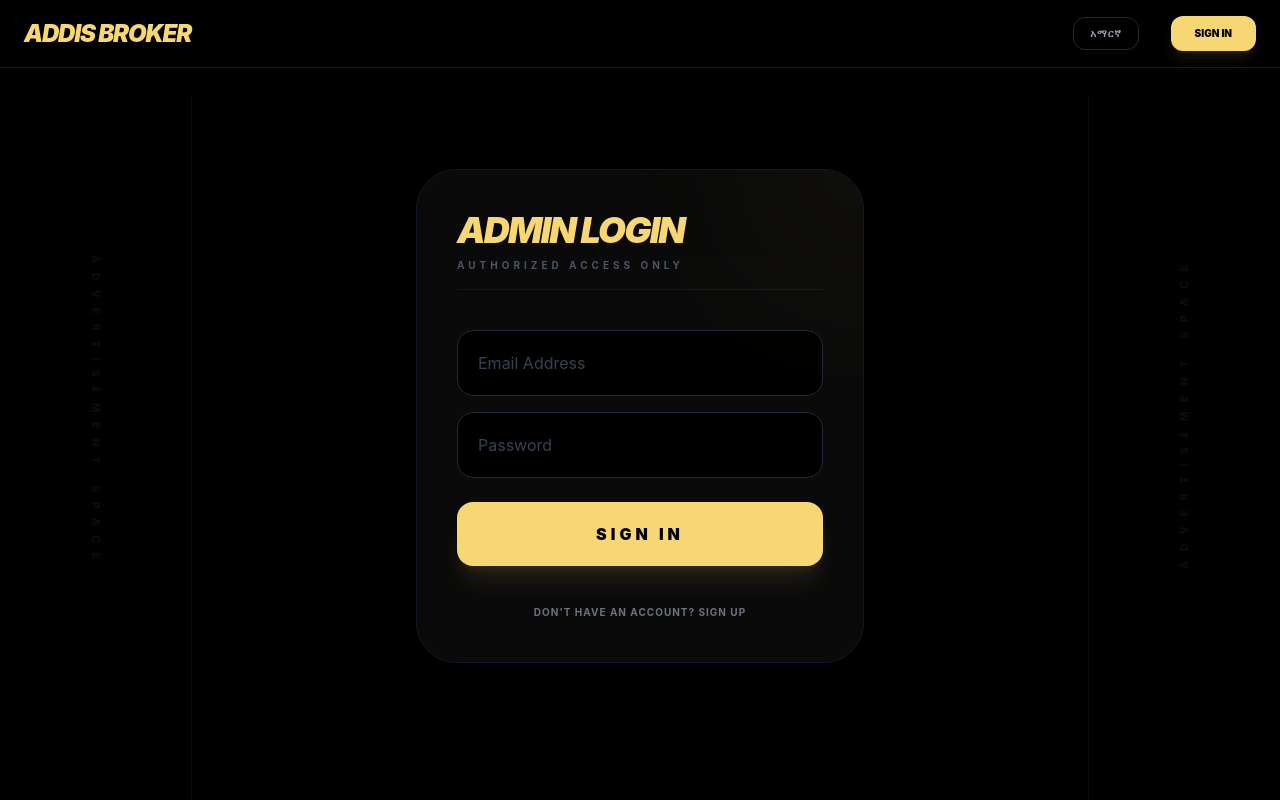
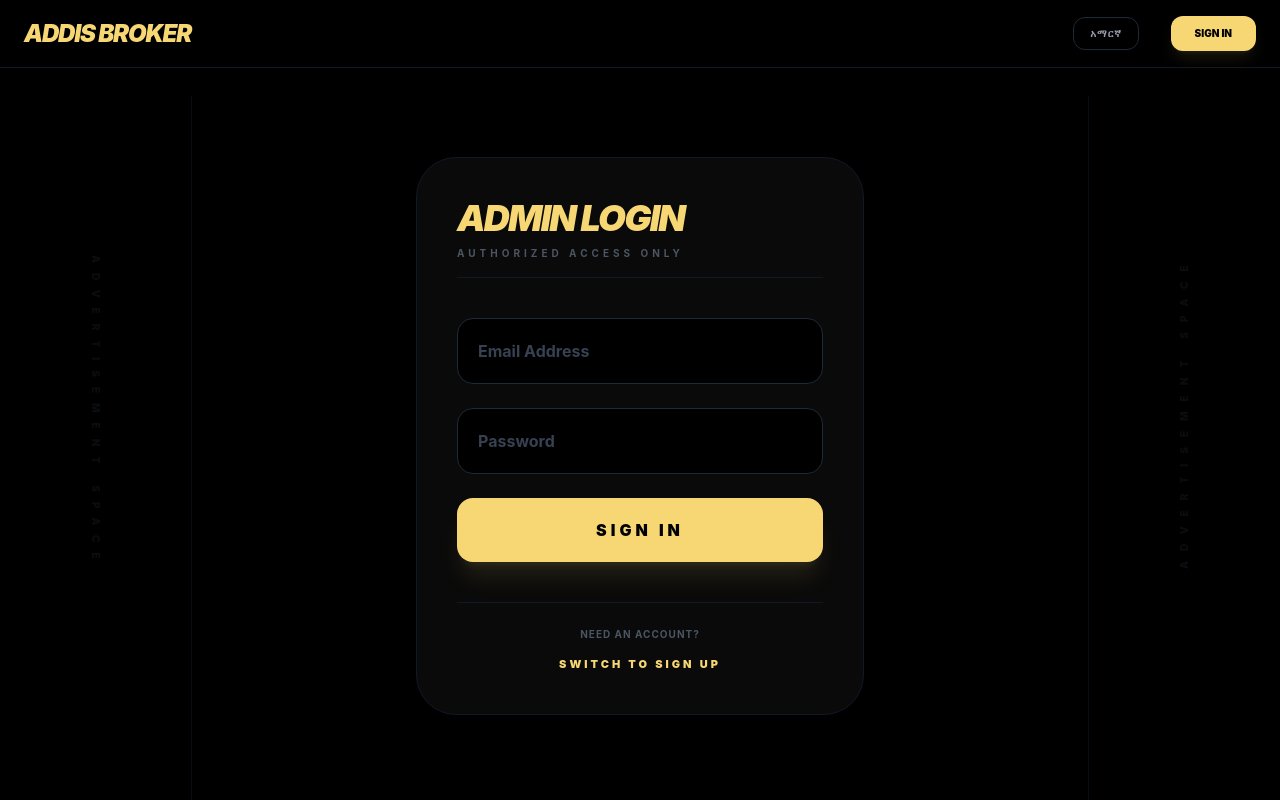
Before and after one commit to Nattiaddi/addis-broker, a React (Vite) app: page /login in a window 1280 px wide. Shown: the top 800 px of the page. Built offline with nearby package versions, Linux system fonts and the light colour scheme.

Commit message:
Auth: Final fixed Login and Signup

```diff
--- a/src/Pages/Login.jsx
+++ b/src/Pages/Login.jsx
@@ -3,7 +3,7 @@ import { supabase } from '../supabaseClient';
 import { useNavigate } from 'react-router-dom';
 
 const Login = () => {
-  const [isSignUp, setIsSignUp] = useState(false); // ለመቀያየር
+  const [isSignUp, setIsSignUp] = useState(false);
   const [email, setEmail] = useState('');
   const [password, setPassword] = useState('');
   const [loading, setLoading] = useState(false);
@@ -15,47 +15,46 @@ const Login = () => {
     setLoading(true);
     setMessage({ type: '', text: '' });
 
+    try {
       if (isSignUp) {
-      // አዲስ አካውንት ለመፍጠር (Sign Up)
-      const { error } = await supabase.auth.signUp({ email, password });
-      if (error) {
-        setMessage({ type: 'error', text: error.message });
+        // --- SIGN UP ---
+        const { data, error } = await supabase.auth.signUp({
+          email,
+          password,
+          options: { emailRedirectTo: window.location.origin }
+        });
+        if (error) throw error;
+        setMessage({ type: 'success', text: 'Account created! Now you can Sign In.' });
+        setIsSignUp(false);
       } else {
-        setMessage({ type: 'success', text: 'Account created! You can now sign in.' });
-        setIsSignUp(false); // ወደ Login ይመልሰው
-      }
-    } else {
-      // ለመግባት (Sign In)
+        // --- SIGN IN ---
         const { error } = await supabase.auth.signInWithPassword({ email, password });
-      if (error) {
-        setMessage({ type: 'error', text: error.message });
-      } else {
+        if (error) throw error;
         navigate('/admin');
       }
+    } catch (err) {
+      setMessage({ type: 'error', text: err.message });
+    } finally {
+      setLoading(false);
     }
-    setLoading(false);
   };
 
   return (
-    <div className="min-h-[80vh] flex items-center justify-center px-6">
-      <div className="max-w-md w-full bg-[#0a0a0a] border border-gray-900 p-10 rounded-[2.5rem] shadow-2xl relative overflow-hidden">
-
-        {/* Luxury Background Glow */}
-        <div className="absolute -top-24 -right-24 w-48 h-48 bg-[#f7d774] opacity-5 blur-[100px]"></div>
+    <div className="min-h-[85vh] flex items-center justify-center px-6 bg-black">
+      <div className="max-w-md w-full bg-[#0a0a0a] border border-gray-900 p-10 rounded-[2.5rem] shadow-2xl relative">
 
         <h2 className="text-[#f7d774] text-4xl font-black mb-2 uppercase italic tracking-tighter">
           {isSignUp ? 'Create Account' : 'Admin Login'}
         </h2>
         <p className="text-gray-600 text-[10px] uppercase tracking-[4px] mb-10 font-bold border-b border-gray-900 pb-4">
-          {isSignUp ? 'Join Addis Broker' : 'Authorized Access Only'}
+          {isSignUp ? 'New to Addis Broker?' : 'Authorized Access Only'}
         </p>
 
         <form onSubmit={handleAuth} className="space-y-6">
-          <div className="space-y-4">
           <input
             type="email"
             placeholder="Email Address"
-              className="w-full bg-black border border-gray-800 p-5 rounded-2xl text-white outline-none focus:border-[#f7d774] transition-all placeholder:text-gray-700"
+            className="w-full bg-black border border-gray-800 p-5 rounded-2xl text-white outline-none focus:border-[#f7d774] transition-all placeholder:text-gray-700 font-bold"
             value={email}
             onChange={(e) => setEmail(e.target.value)}
             required
@@ -63,37 +62,41 @@ const Login = () => {
           <input
             type="password"
             placeholder="Password"
-              className="w-full bg-black border border-gray-800 p-5 rounded-2xl text-white outline-none focus:border-[#f7d774] transition-all placeholder:text-gray-700"
+            className="w-full bg-black border border-gray-800 p-5 rounded-2xl text-white outline-none focus:border-[#f7d774] transition-all placeholder:text-gray-700 font-bold"
             value={password}
             onChange={(e) => setPassword(e.target.value)}
             required
           />
-          </div>
 
           {message.text && (
-            <p className={`text-[10px] font-black uppercase text-center p-4 rounded-xl border ${
+            <div className={`text-[10px] font-black uppercase text-center p-4 rounded-xl border animate-pulse ${
               message.type === 'error' ? 'bg-red-500/10 text-red-500 border-red-500/20' : 'bg-green-500/10 text-green-500 border-green-500/20'
             }`}>
               {message.text}
-            </p>
+            </div>
           )}
 
           <button
             type="submit"
             disabled={loading}
-            className="w-full bg-[#f7d774] text-black font-black py-5 rounded-2xl uppercase tracking-[4px] hover:bg-white transition-all shadow-xl shadow-[#f7d774]/10 disabled:opacity-50 active:scale-95"
+            className="w-full bg-[#f7d774] text-black font-black py-5 rounded-2xl uppercase tracking-[4px] hover:bg-white transition-all shadow-xl shadow-[#f7d774]/10 disabled:opacity-50"
           >
-            {loading ? 'Processing...' : (isSignUp ? 'Sign Up Now' : 'Sign In')}
+            {loading ? 'Processing...' : (isSignUp ? 'Sign Up' : 'Sign In')}
           </button>
         </form>
 
-        {/* Toggle between Login and Signup */}
-        <div className="mt-8 text-center">
+        <div className="mt-10 text-center border-t border-gray-900 pt-6">
+          <p className="text-gray-600 text-[10px] uppercase mb-2 font-bold tracking-widest">
+            {isSignUp ? "Already have an account?" : "Need an account?"}
+          </p>
           <button
-            onClick={() => setIsSignUp(!isSignUp)}
-            className="text-gray-500 text-[10px] font-bold uppercase tracking-widest hover:text-[#f7d774] transition-colors"
+            onClick={() => {
+              setIsSignUp(!isSignUp);
+              setMessage({ type: '', text: '' });
+            }}
+            className="text-[#f7d774] text-[11px] font-black uppercase tracking-[3px] hover:underline transition-all"
           >
-            {isSignUp ? 'Already have an account? Sign In' : "Don't have an account? Sign Up"}
+            {isSignUp ? 'Switch to Sign In' : 'Switch to Sign Up'}
           </button>
         </div>
       </div>
```
Lines whose indentation alone changed are shown as unchanged.
